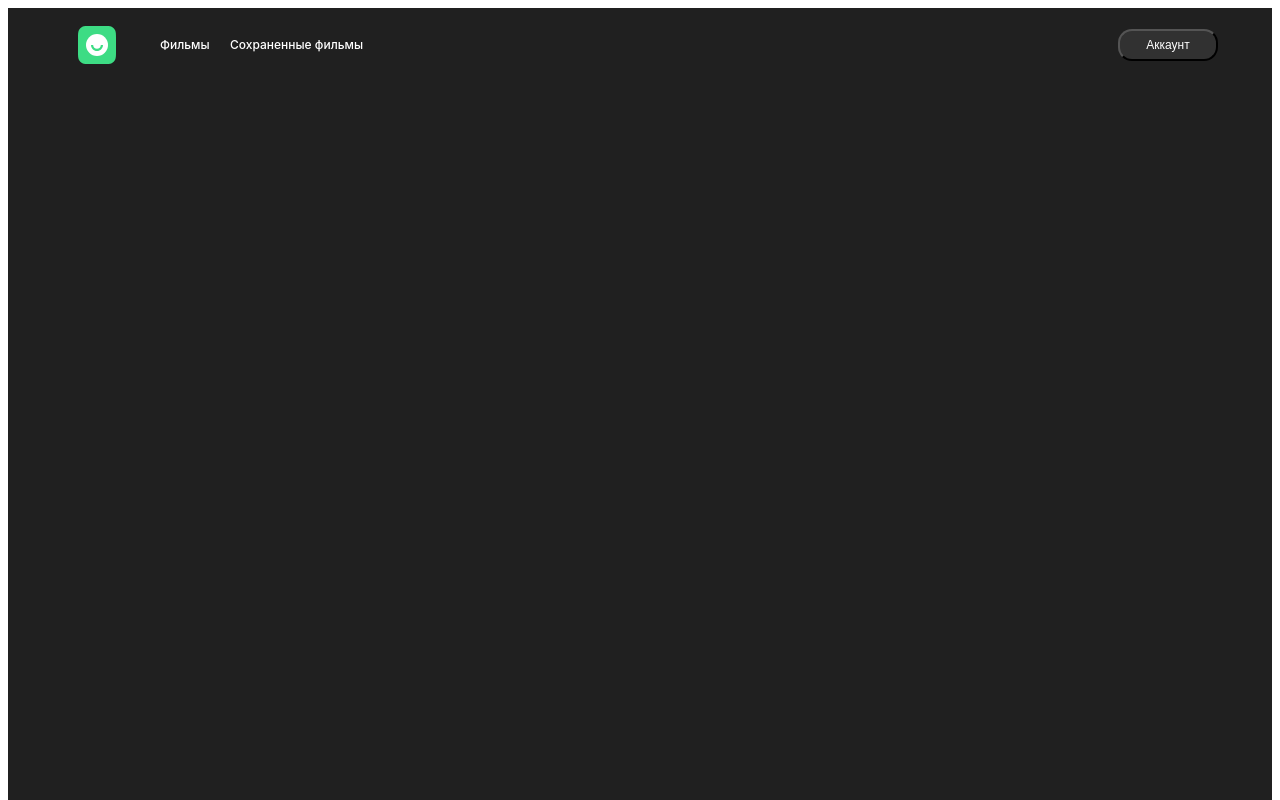
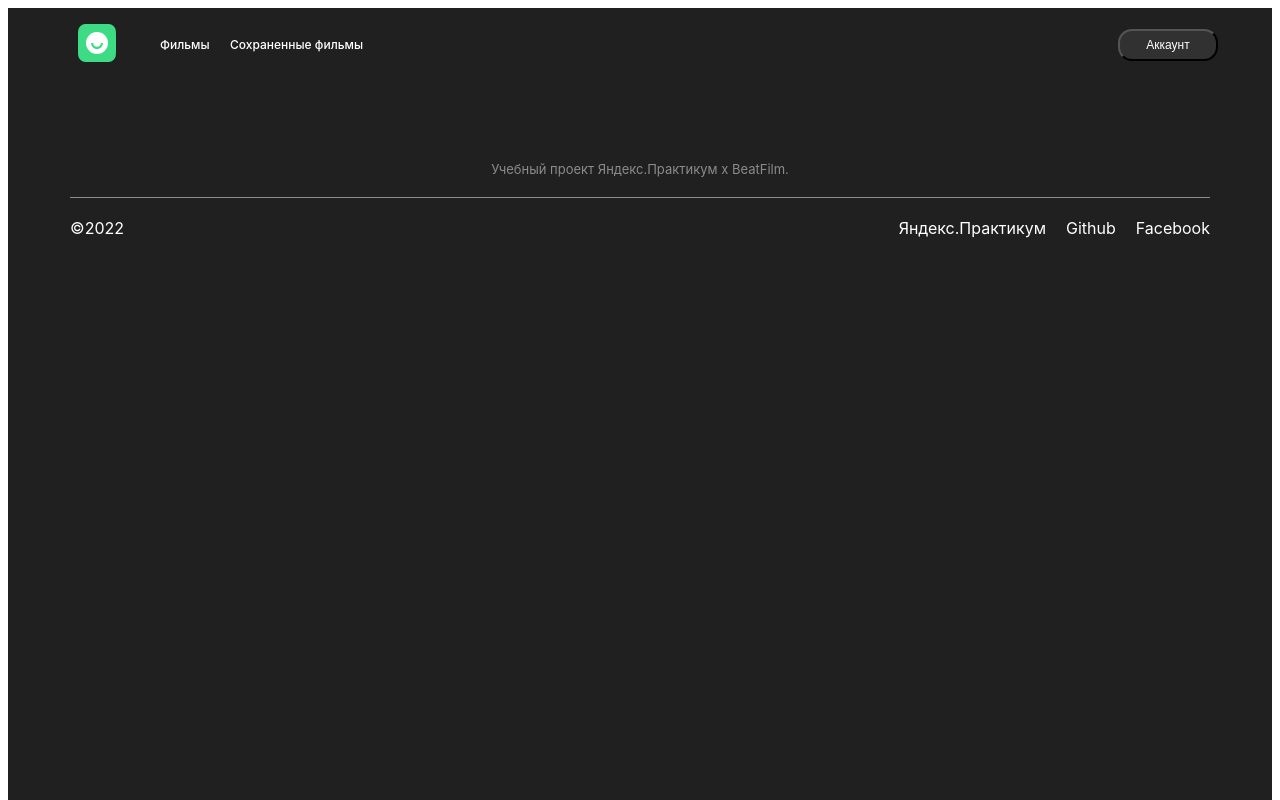
Before and after one commit to Andrey-Maystrenko/movies-explorer-frontend, a React (Create React App) app: page /movies in a window 1280 px wide. Shown: the top 800 px of the page. Built offline with nearby package versions, Linux system fonts and the light colour scheme.

Commit message:
diploma bachend main page completed except fonts

```diff
--- a/src/components/App/App.css
+++ b/src/components/App/App.css
@@ -1,6 +1,6 @@
 .page {
   width      : 100%;
-  min-height : 2500px;
+  min-height : 2000px;
   font-family: 'Inter', Arial, Helvetica, sans-serif;
   color      : #FFFFFF;
   background : #202020;
--- a/src/components/App/App.js
+++ b/src/components/App/App.js
@@ -35,11 +35,9 @@ function App() {
             <NavTab />
             <AboutProject />
             <Techs />
+            <AboutMe />
             <Portfolio />
           </Route>
-          {/* <Route exact path="/#about-project">
-            <AboutProject id="about-project"/>
-          </Route> */}
         </Switch>
         {/* <Switch>
           <Route exact path="/">
@@ -66,7 +64,7 @@ function App() {
             {loggedIn ? <Redirect to="/main" /> : <Redirect to="/signup" />}
           </Route>
         </Switch> */}
-        {/* <Footer /> */}
+        <Footer />
         {/* <EditProfilePopup
           isOpen={isEditProfilePopupOpen}
           onClose={closeAllPopups}
--- a/src/components/Footer/Footer.css
+++ b/src/components/Footer/Footer.css
@@ -0,0 +1,36 @@
+.footer__title {
+    width        : 1140px;
+    height       : 36px;
+    font-style   : normal;
+    font-weight  : 400;
+    font-size    : 13px;
+    line-height  : 16px;
+    text-align   : center;
+    color        : #8B8B8B;
+    margin       : 79px auto 0;
+    border-bottom: 1px solid #8B8B8B;
+}
+
+.footer__content {
+    width          : 1140px;
+    height         : 56px;
+    margin         : 0 auto;
+    display        : flex;
+    justify-content: flex-start;
+    margin-top     : 0;
+    margin-bottom  : 0;
+}
+
+.footer__content-item {
+    margin-right : 20px;
+    margin-top   : 20px;
+    margin-bottom: 0;
+}
+
+.footer__content-item:first-of-type {
+    margin-right: auto;
+}
+
+.footer__content-item:last-of-type {
+    margin-right: 0;
+}
--- a/src/components/Footer/Footer.js
+++ b/src/components/Footer/Footer.js
@@ -0,0 +1,17 @@
+import React from "react";
+import "./Footer.css";
+
+function Footer() {
+    return (
+        <footer className="section">
+            <h2 className="footer__title">Учебный проект Яндекс.Практикум х BeatFilm.</h2>
+            <div className="footer__content">
+                <p className="footer__content-item">&copy;2022</p>
+                <p className="footer__content-item">Яндекс.Практикум</p>
+                <p className="footer__content-item">Github</p>
+                <p className="footer__content-item">Facebook</p>
+            </div>
+        </footer>
+    )
+}
+export default Footer;
--- a/src/components/Header/Header.css
+++ b/src/components/Header/Header.css
@@ -11,6 +11,7 @@
     width      : 38px;
     height     : 38px;
     margin-left: 70px;
+    cursor     : default;
 }
 
 .header__link {
--- a/src/components/Header/Header.js
+++ b/src/components/Header/Header.js
@@ -6,7 +6,9 @@ import { Route, Switch, Link } from "react-router-dom";
 function Header() {
     return (
         <header className="header">
+            <a href="/#">
             <img className="header__logo" src={logo} alt="логотип" />
+            </a>
             <Switch>
                 <Route exact path="/">
                     <Link className="header__link header__link_register" to="/signup">
--- a/src/components/Main/AboutMe/AboutMe.css
+++ b/src/components/Main/AboutMe/AboutMe.css
@@ -0,0 +1,32 @@
+.title-text_about-me {}
+
+.about-me__content {
+    width          : 1140px;
+    margin         : 66px auto 0;
+    display        : flex;
+    justify-content: space-between;
+}
+
+.about-me__about {
+    width: 600px;
+}
+
+.about-me__image {
+    width        : 270px;
+    height       : 327px;
+    object-fit   : cover;
+    border-radius: 10px;
+}
+
+.about-me__description {
+    width: 600px;
+}
+
+.subtitle-text {
+    margin: 18px 0 0 0;
+}
+
+.about-me__description {
+    margin: 26px 0 0 0;
+    height: 88px;
+}
--- a/src/components/Main/AboutMe/AboutMe.js
+++ b/src/components/Main/AboutMe/AboutMe.js
@@ -0,0 +1,27 @@
+import React from "react";
+import "./AboutMe.css";
+import avatar from "../../../images/avatar.jpg";
+
+function AboutMe() {
+    return (
+        <section className="section" id="about-me">
+            <h2 className="section__title">Студент</h2>
+            <div className="about-me__content">
+                <div className="about-me__about">
+                    <h3 className="title-text title-text_about-me">Андрей</h3>
+                    <h4 className="subtitle-text">Фронтенд-разработчик, 40 лет</h4>
+                    <p className="about-me__description two-columns__main-text">
+                        Я живу в московском регионе. У меня есть жена
+                        и дочь. Я люблю музыку, фильмы, занимаюсь бегом и плаванием. Недавно начал кодить. С 2010 года работал в консалтинге в области управления проектами, знаю международные стандарты, имею опыт руководства. После того, как прошёл курс по веб-разработке, стал открыт к фриланс-заказам.
+                    </p>
+                    <div className="links">
+                        <p className="link">Facebook</p>
+                        <p className="link">Github</p>
+                    </div>
+                </div>
+                <img className="about-me__image" src={avatar} alt="фото автора" />
+            </div>
+        </section>
+    )
+}
+export default AboutMe;
--- a/src/components/Main/NavTab/NavTab.js
+++ b/src/components/Main/NavTab/NavTab.js
@@ -17,7 +17,7 @@ function NavTab() {
                             <span className="navtab__button-text">Технологии</span>
                         </button>
                     </a>
-                    <a href="#student">
+                    <a href="#about-me">
                         <button className="navtab__button" type="button">
                             <span className="navtab__button-text">Студент</span>
                         </button>
--- a/src/components/Main/Portfolio/Portfolio.css
+++ b/src/components/Main/Portfolio/Portfolio.css
@@ -1,36 +1,3 @@
-.title-text_portfolio {}
-
-.portfolio__content {
-    width          : 1140px;
-    margin         : 66px auto 0;
-    display        : flex;
-    justify-content: space-between;
-}
-
-.portfolio__about {
-    width: 600px;
-}
-
-.portfolio__image {
-    width        : 270px;
-    height       : 327px;
-    object-fit   : cover;
-    border-radius: 10px;
-}
-
-.portfolio__description {
-    width: 600px;
-}
-
-.subtitle-text {
-    margin: 18px 0 0 0;
-}
-
-.portfolio__description {
-    margin: 26px 0 0 0;
-    height: 88px;
-}
-
 .links {
     display: flex;
     margin : 99px 0 0 0;
@@ -59,7 +26,11 @@
 .portfolio__item {
     display        : flex;
     justify-content: space-between;
-    margin-top: 40px;
+    margin-top     : 40px;
+}
+
+.portfolio__item:last-child {
+    margin-bottom: 204px;
 }
 
 .porfolio__item-title {
--- a/src/components/Main/Portfolio/Portfolio.js
+++ b/src/components/Main/Portfolio/Portfolio.js
@@ -1,28 +1,11 @@
 import React from "react";
 import "./Portfolio.css";
-import avatar from "../../../images/avatar.jpg";
 import pictogram from "../../../images/link-to-portfolio-item.svg";
 
 function Portfolio() {
     return (
         <section className="section" id="about-project">
-            <h2 className="section__title">Студент</h2>
-            <div className="portfolio__content">
-                <div className="portfolio__about">
-                    <h3 className="title-text title-text_portfolio">Андрей</h3>
-                    <h4 className="subtitle-text">Фронтенд-разработчик, 40 лет</h4>
-                    <p className="portfolio__description two-columns__main-text">
-                        Я живу в московском регионе. У меня есть жена
-                        и дочь. Я люблю музыку, фильмы, занимаюсь бегом и плаванием. Недавно начал кодить. С 2010 года работал в консалтинге в области управления проектами, знаю международные стандарты, имею опыт руководства. После того, как прошёл курс по веб-разработке, стал открыт к фриланс-заказам.
-                    </p>
-                    <div className="links">
-                        <p className="link">Facebook</p>
-                        <p className="link">Github</p>
-                    </div>
-                </div>
-                <img className="portfolio__image" src={avatar} alt="фото автора" />
-            </div>
-            <div className="poftolio__list">Портфолио</div>
+            <h2 className="poftolio__list">Портфолио</h2>
             <ul className="portfolio list">
                 <li className="portfolio__item">
                     <p className="porfolio__item-title">Статичный сайт</p>
--- a/src/index.css
+++ b/src/index.css
@@ -2,4 +2,5 @@
 @import url(../src/components/Main/AboutProject/AboutProject.css);
 @import url(../src/components/Main/Promo/Promo.css);
 @import url(../src/components/Main/Techs/Techs.css);
+@import url(../src//components/Main/AboutMe/AboutMe.css);
 @import url(../src/components/Main/Portfolio/Portfolio.css);
```
